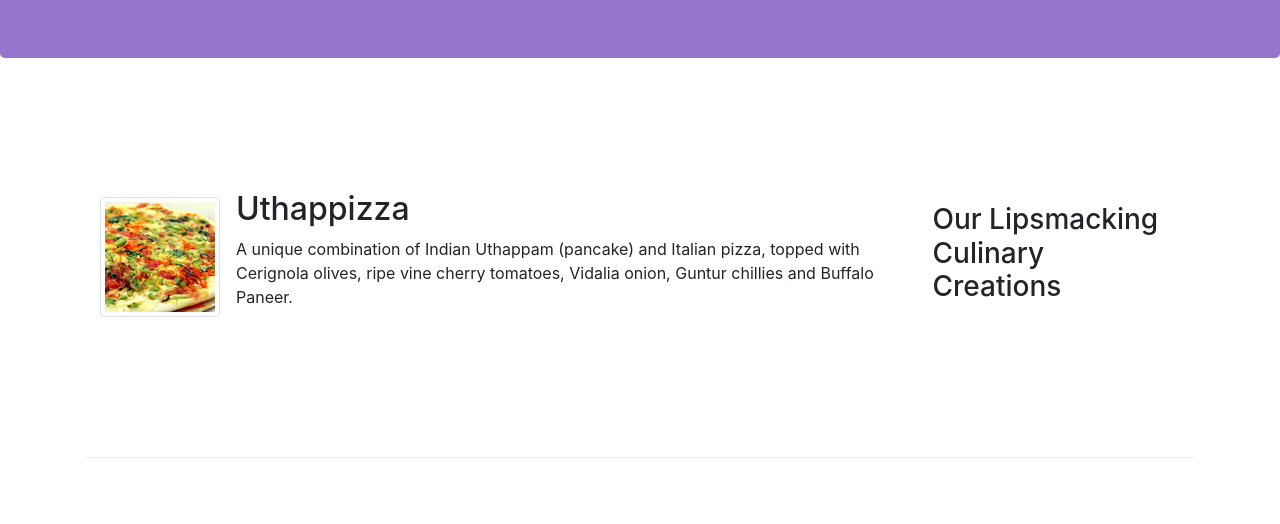
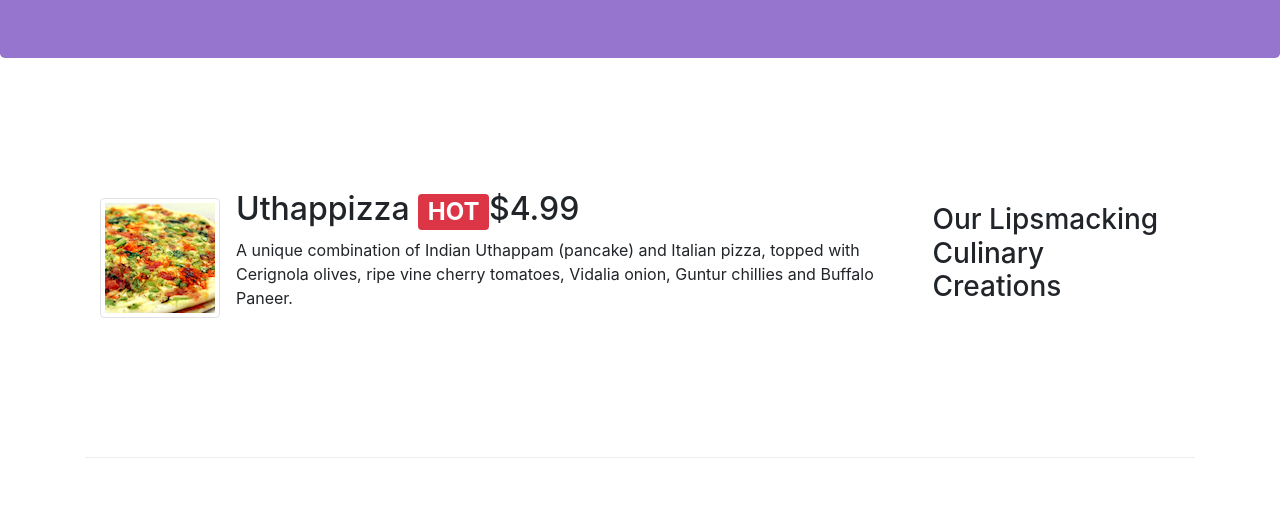
Before and after one commit to marispulk/Front-End-Web-UI-Frameworks-and-Tools-Bootstrap-4, a website: page index.html in a window 1280 px wide. Shown: the part 276-800 px from the top of the page. Drawn offline with nearby package versions, Linux system fonts and the light colour scheme.

Commit message:
Alerting Users

```diff
--- a/index.html
+++ b/index.html
@@ -60,7 +60,7 @@
                     <img class="d-flex mr-3 img-thumbnail align-self-center"
                         src="img/uthappizza.png" alt="uthappizza">
                     <div class="media-body">
-                        <h2 class="mt-0">Uthappizza</h2>
+                        <h2 class="mt-0">Uthappizza <span class="badge badge-danger">HOT</span><span class="badge badge-pill badge-secondary"></span>$4.99</h2>
                         <p class="d-none d-sm-block">A unique combination of Indian Uthappam (pancake) and Italian pizza, topped with Cerignola olives, ripe vine cherry tomatoes, Vidalia onion, Guntur chillies and Buffalo Paneer.</p>
                     </div>
                 </div>
```
